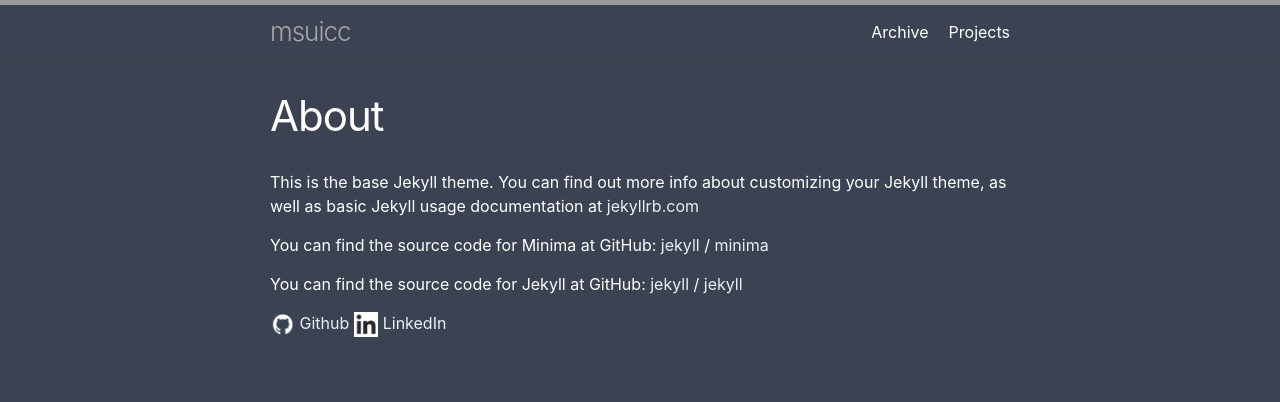
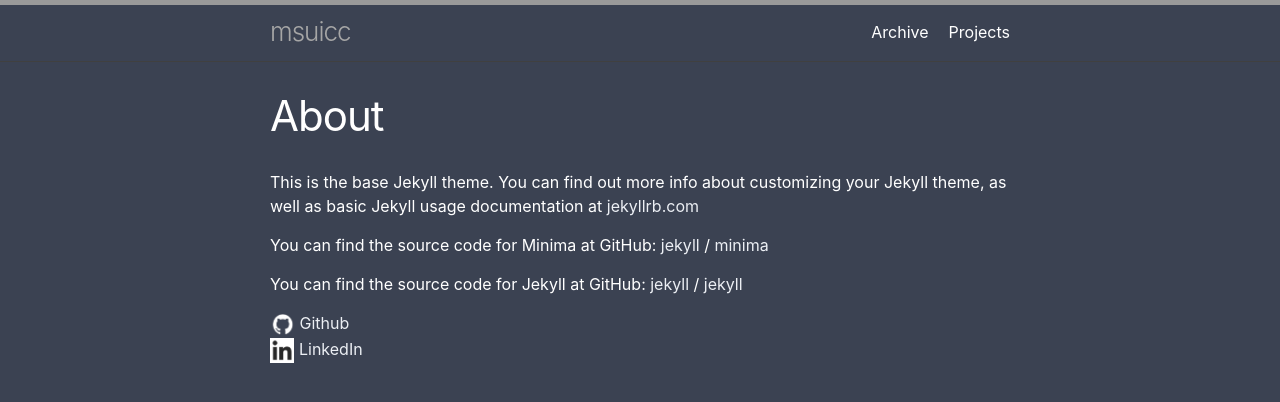
Before and after one commit to kw-ch/kw-ch.github.io, a Jekyll site: the page built from index.md, in a window 1280 px wide. Shown: the top 402 px of the page. Built offline with Jekyll 4.4.1, drawn with Linux system fonts in a browser that asks for light colours.

Commit message:
Logo Update

```diff
--- a/index.md
+++ b/index.md
@@ -17,5 +17,5 @@ You can find the source code for Jekyll at GitHub:
 [jekyll-organization]: https://github.com/jekyll
 
 
-![github](/assets/github-icon-dark-transparent.png){:height="25px" width="25px"}&nbsp;[Github](https://github.com/msuicc)
+![github](/assets/github-icon-dark-transparent.png){:height="25px" width="25px"}&nbsp;[Github](https://github.com/msuicc)\\
 ![linkedin](/assets/linkedin-logo-dark.png){:height="25px" width ="25px"}&nbsp;[LinkedIn](https://www.linkedin.com)
```
